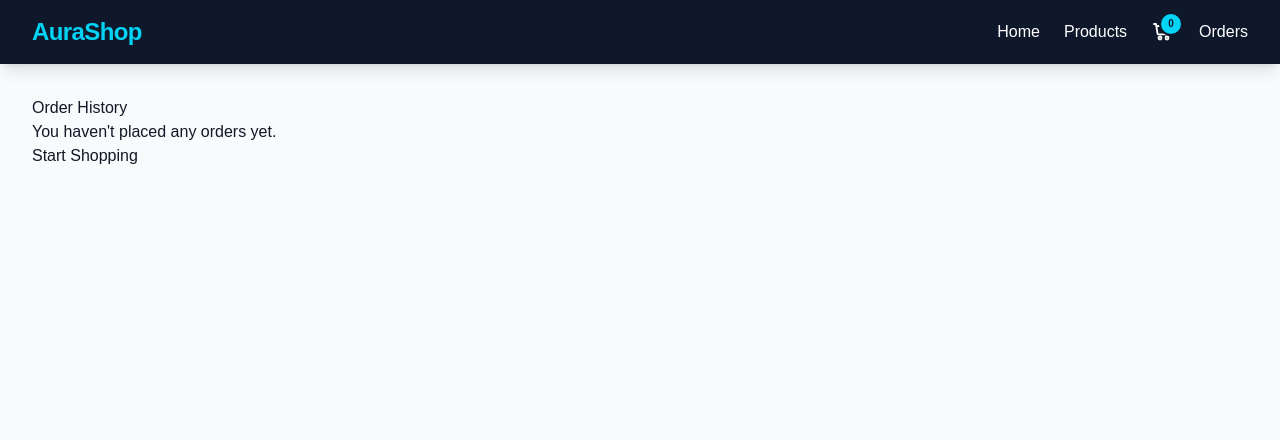
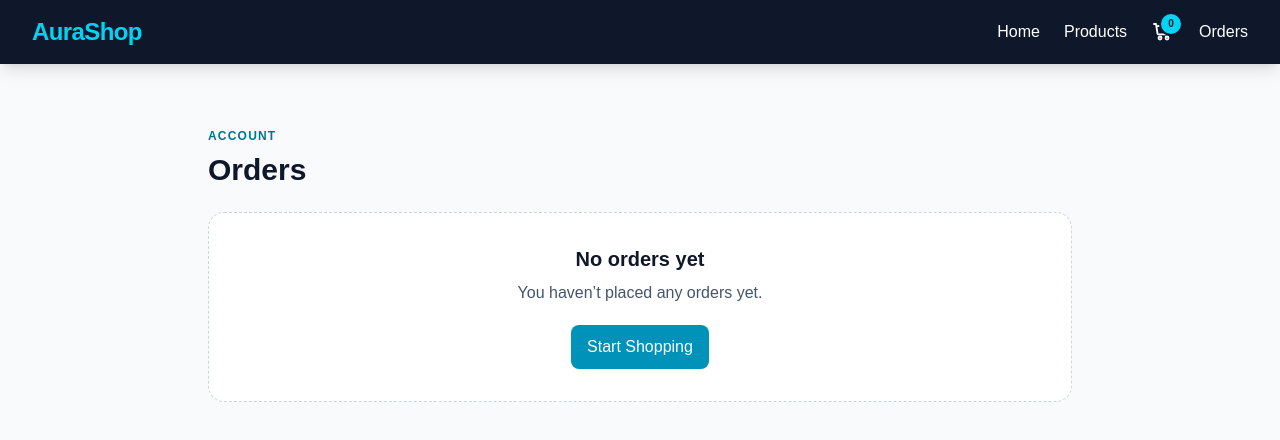
Before and after one commit to Kylian1592005/AuraShop-E-Commerce-Store, a React (Vite) app: page /orders in a window 1280 px wide. Shown: the top 440 px of the page. Built offline with nearby package versions, Linux system fonts and the light colour scheme.

Commit message:
feat: implement OrderCard component for displaying order details in Orders page

```diff
--- /dev/null
+++ b/src/components/OrderCard.jsx
@@ -0,0 +1,100 @@
+import { formatCurrency } from "../utils/formatCurrency";
+
+export default function OrderCard({ orders }) {
+  return (
+    <>
+      <div className="space-y-4">
+        {orders.map((order) => {
+          const items = order.items || [];
+          const date = new Date(order.date).toLocaleDateString("en-US", {
+            year: "numeric",
+            month: "short",
+            day: "numeric",
+          });
+
+          return (
+            <div
+              key={order.id}
+              className="rounded-2xl border border-slate-200 bg-white p-4 shadow-sm"
+            >
+              <div className="flex flex-col gap-3 border-b border-slate-200 pb-3 sm:flex-row sm:items-center sm:justify-between">
+                <div>
+                  <p className="text-xs font-medium uppercase text-slate-500">
+                    Order ID
+                  </p>
+                  <p className="mt-1 font-semibold text-slate-900">
+                    {order.id || "Unknown ID"}
+                  </p>
+                </div>
+
+                <div className="flex items-center gap-6 sm:justify-end">
+                  <div>
+                    <p className="text-xs font-medium uppercase text-slate-500">
+                      Date
+                    </p>
+                    <p className="mt-1 text-sm text-slate-700">
+                      {date !== "Invalid Date" ? date : "N/A"}
+                    </p>
+                  </div>
+                  <div className="text-right">
+                    <p className="text-xs font-medium uppercase text-slate-500">
+                      Total
+                    </p>
+                    <p className="mt-1 text-lg font-bold text-slate-900">
+                      ${formatCurrency(order.total || 0)}
+                    </p>
+                  </div>
+                </div>
+              </div>
+
+              <div className="mt-4 space-y-2">
+                {items.length === 0 ? (
+                  <p className="text-sm text-slate-500">
+                    No items in this order.
+                  </p>
+                ) : (
+                  items.map((item) => (
+                    <div
+                      key={item.id}
+                      className="flex items-center justify-between gap-3 rounded-xl bg-slate-50 px-3 py-2.5"
+                    >
+                      <div className="flex min-w-0 items-center gap-3">
+                        <div className="h-16 w-16 shrink-0 overflow-hidden rounded-xl border border-slate-200 bg-slate-100">
+                          <img
+                            src={
+                              item.thumbnail ||
+                              item.image ||
+                              "https://placehold.co/120x120/f3f4f6/94a3b8?text=Item"
+                            }
+                            alt={item.title}
+                            className="h-full w-full object-cover"
+                          />
+                        </div>
+
+                        <div className="min-w-0">
+                          <p className="truncate text-sm font-medium text-slate-800">
+                            {item.title}
+                          </p>
+                          <p className="text-xs text-slate-500">
+                            Qty: {item.quantity || 1}
+                          </p>
+                        </div>
+                      </div>
+
+                      <p className="text-sm font-semibold text-slate-900">
+                        $
+                        {formatCurrency(
+                          (item.price || 0) * (item.quantity || 1),
+                        )}
+                      </p>
+                    </div>
+                  ))
+                )}
+              </div>
+            </div>
+          );
+        })}
+      </div>
+    </>
+  );
+}
--- a/src/pages/Orders.jsx
+++ b/src/pages/Orders.jsx
@@ -1,35 +1,43 @@
 import { useState } from "react";
+import OrderCard from "../components/OrderCard";
 import { Link } from "react-router-dom";
-import { formatCurrency } from "../utils/formatCurrency";
 
 export default function Orders() {
   const [orders] = useState(() => {
     try {
-      const savedOrders = localStorage.getItem("orders");
-      return savedOrders ? JSON.parse(savedOrders) : [];
-    } catch (error) {
-      console.error("Failed to load orders:", error);
+      const data = JSON.parse(localStorage.getItem("orders"));
+      return Array.isArray(data) ? data.map((item) => item?.order || item) : [];
+    } catch {
       return [];
     }
   });
 
   return (
-    <div>
-      <h1>Order History</h1>
+    <div className="mx-auto max-w-4xl px-4 py-8">
+      <div className="mb-6">
+        <p className="text-xs font-semibold uppercase tracking-widest text-cyan-700">
+          Account
+        </p>
+        <h1 className="mt-2 text-3xl font-bold text-slate-900">Orders</h1>
+      </div>
 
       {orders.length === 0 ? (
-        <>
-          <p>You haven't placed any orders yet.</p>
-          <Link to="/products">Start Shopping</Link>
-        </>
+        <div className="rounded-2xl border border-dashed border-slate-300 bg-white p-8 text-center">
+          <h2 className="text-xl font-semibold text-slate-900">
+            No orders yet
+          </h2>
+          <p className="mt-2 text-slate-600">
+            You haven’t placed any orders yet.
+          </p>
+          <Link
+            to="/products"
+            className="mt-5 inline-flex rounded-lg bg-cyan-600 px-4 py-2.5 font-medium text-white hover:bg-cyan-500"
+          >
+            Start Shopping
+          </Link>
+        </div>
       ) : (
-        orders.map((order) => (
-          <div key={order.id}>
-            <p>Order ID: {order.id}</p>
-            <p>Total: ${formatCurrency(order.total)}</p>
-            <p>Date: {new Date(order.date).toLocaleDateString()}</p>
-          </div>
-        ))
+        <OrderCard orders={orders} />
       )}
     </div>
   );
```
